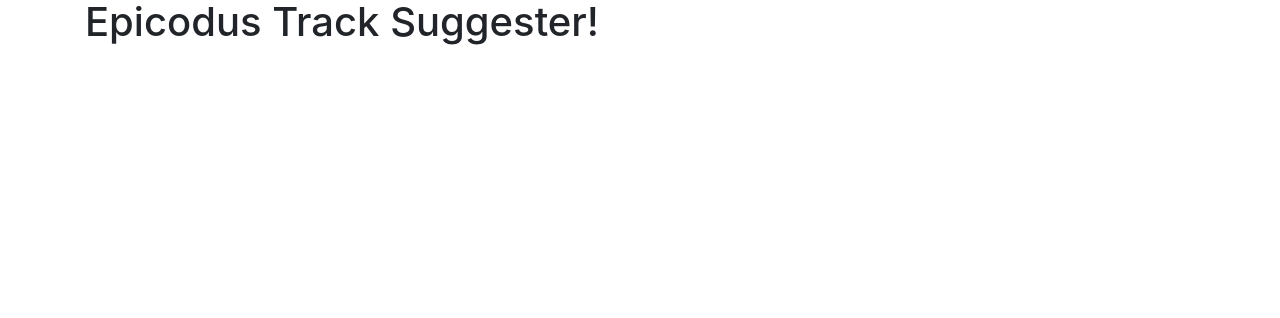
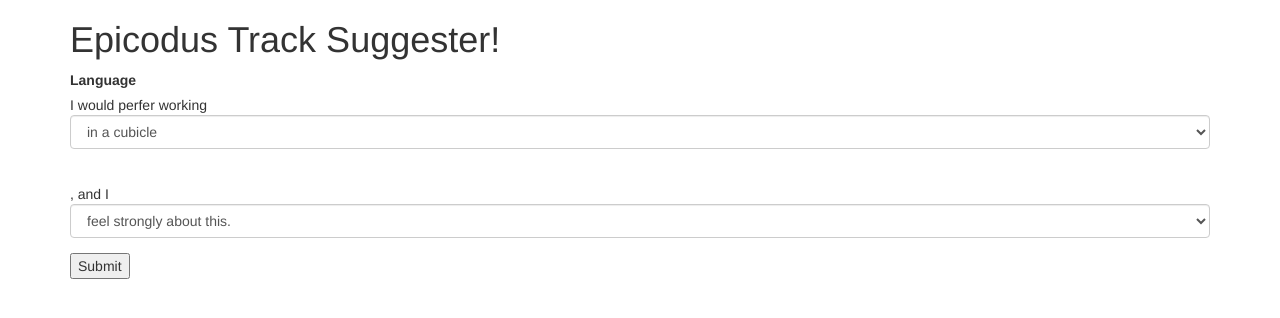
Before and after one commit to Johnmichael/track-suggester, a plain HTML site: page index.html in a window 1280 px wide. Drawn offline with nearby package versions, Linux system fonts and the light colour scheme.

Commit message:
boostrap linked locally

```diff
--- a/index.html
+++ b/index.html
@@ -1,13 +1,14 @@
 <!DOCTYPE html>
 <html>
+
 <head>
   <title>Track Suggester</title>
-    <link rel="stylesheet" href="https://maxcdn.bootstrapcdn.com/bootstrap/4.0.0-beta/css/bootstrap.min.css" integrity="sha384-/Y6pD6FV/Vv2HJnA6t+vslU6fwYXjCFtcEpHbNJ0lyAFsXTsjBbfaDjzALeQsN6M" crossorigin="anonymous">
-    <script src="https://maxcdn.bootstrapcdn.com/bootstrap/4.0.0-beta/js/bootstrap.min.js" integrity="sha384-h0AbiXch4ZDo7tp9hKZ4TsHbi047NrKGLO3SEJAg45jXxnGIfYzk4Si90RDIqNm1" crossorigin="anonymous"></script>
-    <link rel="stylesheet" href="/css/styles.css">
+  <link rel="stylesheet" href="css/bootstrap.css">
+  <link rel="stylesheet" href="css/styles.css">
   <script src="js/jquery-3.2.1.js"></script>
   <script src="js/scripts.js"></script>
 </head>
+
 <body>
   <div class="container">
     <h1>Epicodus Track Suggester!</h1>
@@ -26,6 +27,49 @@
     <!-- hidden, php result, introduction videos to php -->
     <!-- hidden, undecided result, epicodus blog article -->
 
+    <form>
+      <div class="form-group">
+        <label for="exampleSelect1">Language</label>
+          <p> I would perfer working <select class="form-control" id="q1ans"> </p>
+          <option>in a cubicle</option>
+          <option>in a forest</option>
+          <option>by myself</option>
+        </select>
+      </div>
+      <div class="form-group">
+        <label for="exampleSelect1"></label>
+          <p>, and I <select class="form-control" id="q1mult">
+          <option>feel strongly about this.</option>
+          <option>somewhat care about this.</option>
+          <option>don't really care about this.</option>
+        </select></p>
+      </div>
+
+      <button class:="btn-success" type="submit">Submit</button>
+      <div class="questionform" id="output"></div>
+
+    </form>
+
+
+
+
+  <div class="ruby">
+    <p class="langname">This is the ruby placeholder</p>
+  </div>
+  <div class="php">
+    <p class="langname">This is php placeholder</p>
+  </div>
+  <div class="csharp">
+    <p class="langname">This is csharp placeholder</p>
+  </div>
+
+
+
+
+
+
+
   </div>
 </body>
+
 </html>
```
Lines whose indentation alone changed are shown as unchanged.
